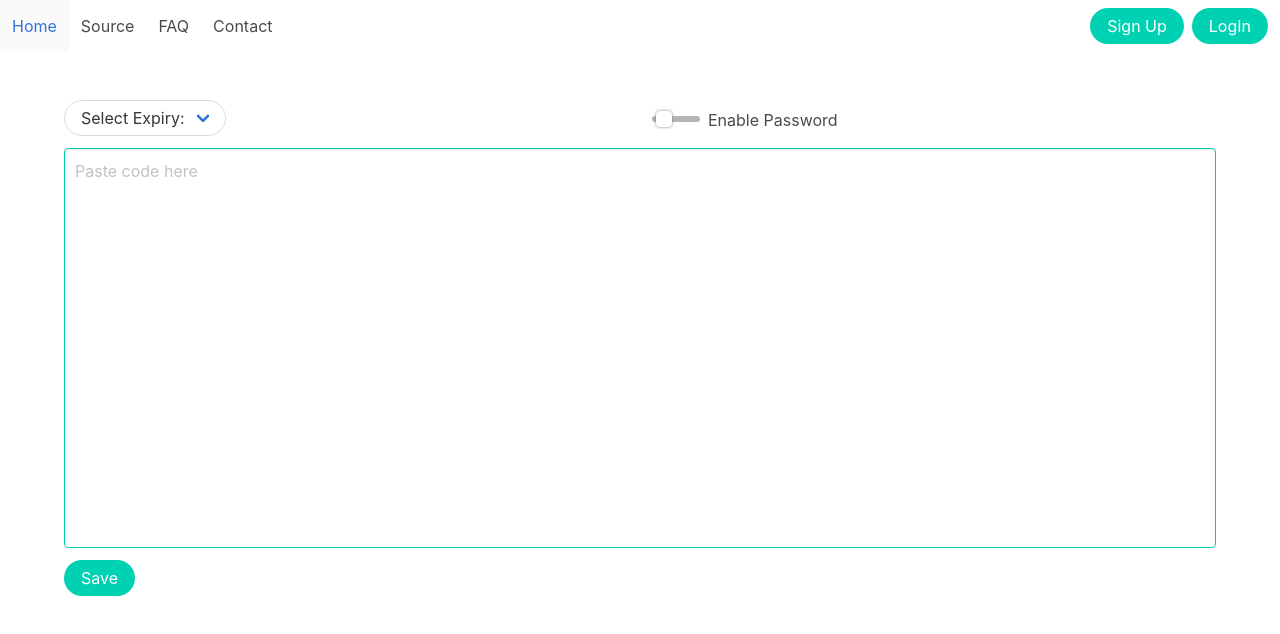
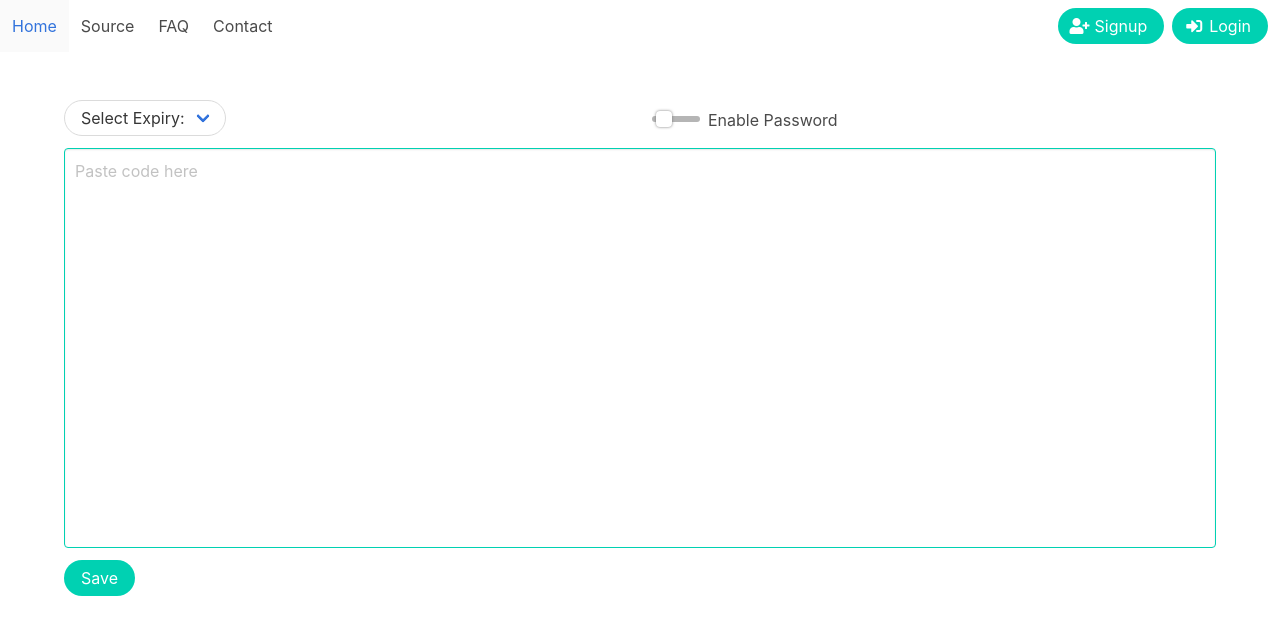
Before and after one commit to Sparkenstein/txt, a plain HTML site: page index.html in a window 1280 px wide. Drawn offline with Linux system fonts and the light colour scheme.

Commit message:
added font-awesome

```diff
--- a/index.html
+++ b/index.html
@@ -11,6 +11,8 @@
     <!-- <link rel="stylesheet" type="text/css" media="screen" href="css/bulmaswatch.min.css"> -->
     <link rel="stylesheet" type="text/css" media="screen" href="css/dracula.css">
     <link rel="stylesheet" type="text/css" media="screen" href="css/style.css">
+    <link rel="stylesheet" href="https://use.fontawesome.com/releases/v5.7.2/css/all.css"
+        integrity="sha384-fnmOCqbTlWIlj8LyTjo7mOUStjsKC4pOpQbqyi7RrhN7udi9RwhKkMHpvLbHG9Sr" crossorigin="anonymous">
     <script src="js/angular.min.js"></script>
     <script src="js/controller.js"></script>
     <script src="js/highlight.pack.js"></script>
@@ -76,12 +78,18 @@
                 <div class="navbar-item">
                     <div class="control">
                         <div class="buttons">
-                            <button class="button is-primary is-rounded">
-                                Sign Up
-                            </button>
-                            <button class="button is-primary is-rounded">
-                                LogIn
-                            </button>
+                            <a class="button  is-primary is-rounded">
+                                <span class="icon">
+                                    <i class="fas fa-user-plus"></i>
+                                </span>
+                                <span>Signup</span>
+                            </a>
+                            <a class="button is-primary is-rounded">
+                                <span class="icon">
+                                    <i class="fas fa-sign-in-alt"></i>
+                                </span>
+                                <span>Login</span>
+                            </a>
                         </div>
                     </div>
                 </div>
```
